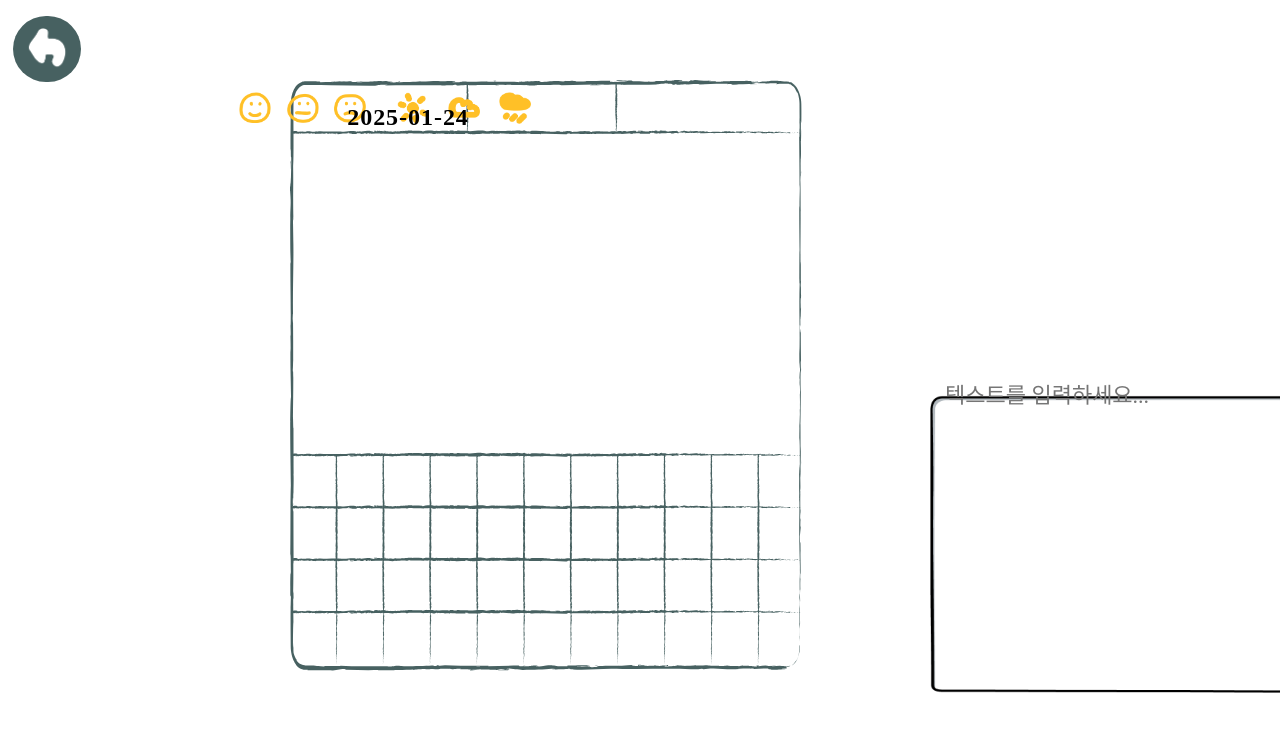
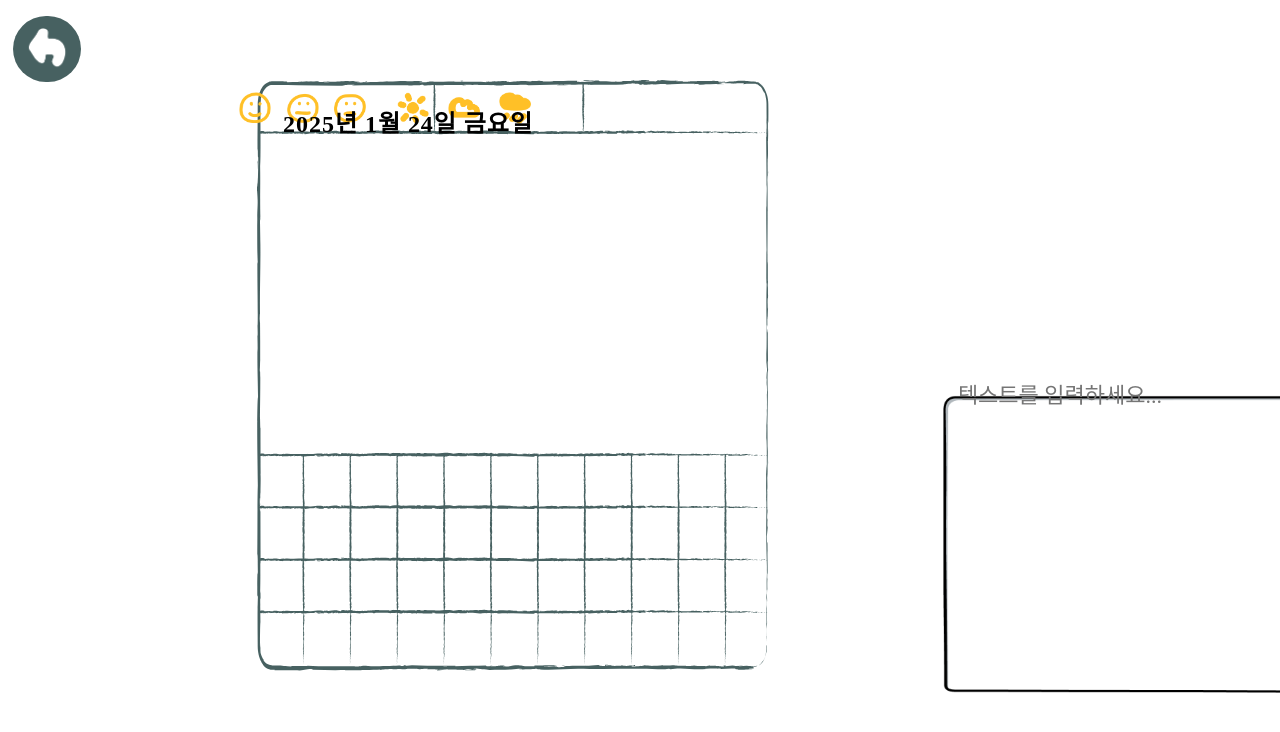
Before and after one commit to Prometheus-14team/pictory-dev, a React (Create React App) app in the folder calendar-web/: page /post in a window 1280 px wide. Shown: the top 732 px of the page. Built offline with nearby package versions, Linux system fonts and the light colour scheme.

Commit message:
post-design
.

```diff
--- a/calendar-web/src/components/Post/post.jsx
+++ b/calendar-web/src/components/Post/post.jsx
@@ -1,6 +1,7 @@
 import React, { useState, useEffect, useRef } from "react";
 import { Link } from "react-router-dom";
-
+import { format } from "date-fns";
+import { ko } from "date-fns/locale"; // 한국어 로케일
 import "../assets/styles.css";
 import { ReactComponent as PostLayer } from "../assets/post.svg";
 
@@ -48,12 +49,17 @@ function Post({
   // Group38 이미지 보이기 위한 상태
   const [showGroup38, setShowGroup38] = useState(false);
 
+  const [submitted, setSubmitted] = useState(false);
+
+
   // PostSubmit 클릭시 그룹38 이미지를 보이도록 하고, 기존 handleSubmit 호출
   const handlePostSubmit = (e) => {
     e.preventDefault();
     setShowGroup38(true); // group38 이미지 보이게
+    setSubmitted(true);    // 제출 완료 상태로 변경 -> 입력폼, post submit 숨김
     handleSubmit(e); // 기존의 제출 처리 로직 호출
   };
+  const formattedDate = format(new Date(currentDate), "yyyy년 M월 d일 eeee", { locale: ko });
 
   return (
     <div className="container">
@@ -207,13 +213,15 @@ function Post({
       <div className="post-and-textbox">
         <PostLayer className="post-layer" />
         <text className="svg-text">
-          {currentDate}
+          {formattedDate}
         </text>
         <div className="textbox">
-          {/* PostSubmit 컴포넌트에 handlePostSubmit 함수를 전달 */}
+          {/* 제출 전일 때만 렌더링 */}
+          {!submitted && (
+            <>
               <PostSubmit handleSubmit={handlePostSubmit} />
               <form ref={formRef} onSubmit={handlePostSubmit}>
-            <img src={t} style={{width:"45vw"}} alt="text decoration"/>
+                <img src={t} style={{ width: "45vw" }} alt="text decoration" />
                 <textarea
                   value={text}
                   onChange={handleChange}
@@ -221,13 +229,15 @@ function Post({
                   placeholder="텍스트를 입력하세요..."
                 />
               </form>
+            </>
+          )}
         </div>
       </div>
 
       {/* showGroup38 상태가 true면 Group38 이미지 렌더링 */}
       {showGroup38 && (
         <div className="group38-container">
-          <img src={group38} alt="Group38" style={{ position:"relative",left:"20vw",width: "10vw" }} />
+          <img src={group38} alt="Group38" style={{ position:"relative",top: "-2vh", left:"20vw",width: "10vw" }} />
         </div>
       )}
     </div>
--- a/calendar-web/src/components/assets/styles.css
+++ b/calendar-web/src/components/assets/styles.css
@@ -751,13 +751,13 @@ html, body {
 
 .post-and-textbox {
   display: flex;
-  position: relative; /* 자식 요소의 위치를 상대적으로 조정 */
+  position: absolute; /* 자식 요소의 위치를 상대적으로 조정 */
 }
 
 .post-layer {
   width: 40vw;
   position: relative;
-  left: 26.5vw;
+  left: 29vw;
   top: 10vh;
 }
 
@@ -801,8 +801,9 @@ html, body {
   position: relative;
   width: 52vw;
   top: 45vh;
-  left: 27vw;
+  left: 23vw;
 }
+
 
 .text-input {
   all: unset;
@@ -865,8 +866,7 @@ html, body {
   gap: 20px; /* 태그 간 간격 */
   position: relative;
   left: 50vw;
-  top: -68vh;
-  margin-top: 20px;
+  top: 10vh;
 }
 
 /* 각 태그와 텍스트를 감싸는 컨테이너 */
```
Also changed, not shown: calendar-web/src/components/assets/img/textsmall.png (added). Lines whose indentation alone changed are shown as unchanged.
